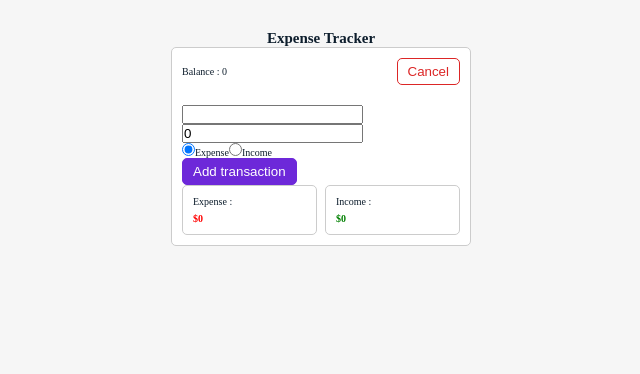
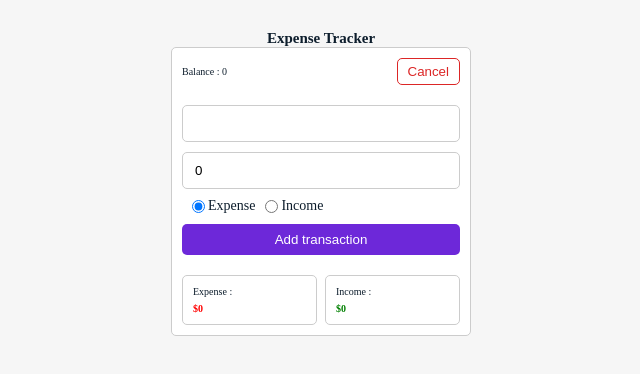
Before and after one commit to sepidehbiglarizadeh/Expense-tracker, a React (Create React App) app: page / in a window 1280 px wide. Both pictures are taken after a click on the button "Add". Shown: the top 374 px of the page, without its empty margins (319-959 px from the left). Built offline with nearby package versions, Linux system fonts and the light colour scheme.

Commit message:
styles added to TransactionForm

```diff
--- a/src/App.css
+++ b/src/App.css
@@ -63,6 +63,8 @@
 .btn--primary{
     color: #fff;
     background-color: #6d28D9;
+    border: none;
+    padding: 0.8rem 1rem;
 }
 
 .cancel{
@@ -70,3 +72,34 @@
     color: #DC2626;
     border: 1px solid #DC2626;
 }
+
+form {
+    display: flex;
+    flex-direction: column;
+    min-height: 150px;
+    justify-content: space-between;
+    margin-bottom: 2rem;
+}
+
+input {
+    border: 1px solid #ccc;
+    padding: 1rem 1.2rem;
+    outline: none;
+    border-radius: 5px;
+}
+
+input[type="radio"]{
+    margin-left: 1rem;
+}
+
+.radioBox{
+    display: flex;
+    justify-content: flex-start;
+    align-items: center;
+    font-size: 1.4rem;
+}
+
+.radioBox label{
+    margin-left: 0.3rem;
+    font-size: 1.4rem;
+}
--- a/src/components/TransActionForm/TransActionForm.js
+++ b/src/components/TransActionForm/TransActionForm.js
@@ -1,32 +1,58 @@
 import { useState } from "react";
 
-const TransActionForm = ({addTransaction}) => {
+const TransActionForm = ({ addTransaction }) => {
   const [formValues, setFormValues] = useState({
     type: "expense",
     amount: 0,
     desc: "",
   });
 
-  const changeHandler=(e)=>{
-    setFormValues({...formValues, [e.target.name] :e.target.value});
-  }
+  const changeHandler = (e) => {
+    setFormValues({ ...formValues, [e.target.name]: e.target.value });
+  };
 
-  const submitHandler=(e)=>{
+  const submitHandler = (e) => {
     e.preventDefault();
-    addTransaction(formValues)
-  }
+    addTransaction(formValues);
+  };
 
   return (
     <form onSubmit={submitHandler}>
-      <input type="text" name="desc" onChange={changeHandler} value={formValues.desc}/>
-      <input type="number" name="amount" onChange={changeHandler} value={formValues.amount} />
-      <div>
-        <input type="radio" value="expense" name="type" onChange={changeHandler} checked={formValues.type==="expense"}/>
-        <label>Expense</label>
-        <input type="radio" value="income" name="type" onChange={changeHandler} checked={formValues.type==="income"}/>
-        <label>Income</label>
+      <input
+        type="text"
+        name="desc"
+        onChange={changeHandler}
+        value={formValues.desc}
+      />
+      <input
+        type="number"
+        name="amount"
+        onChange={changeHandler}
+        value={formValues.amount}
+      />
+      <div className="radioBox">
+        <input
+          id="expense"
+          type="radio"
+          value="expense"
+          name="type"
+          onChange={changeHandler}
+          checked={formValues.type === "expense"}
+        />
+        <label htmlFor="expense">Expense</label>
+        <input
+          id="income"
+          type="radio"
+          value="income"
+          name="type"
+          onChange={changeHandler}
+          checked={formValues.type === "income"}
+        />
+        <label htmlFor="income">Income</label>
       </div>
-      <button type="submit" className="btn btn--primary">Add transaction</button>
+      <button type="submit" className="btn btn--primary">
+        Add transaction
+      </button>
     </form>
   );
 };
```
